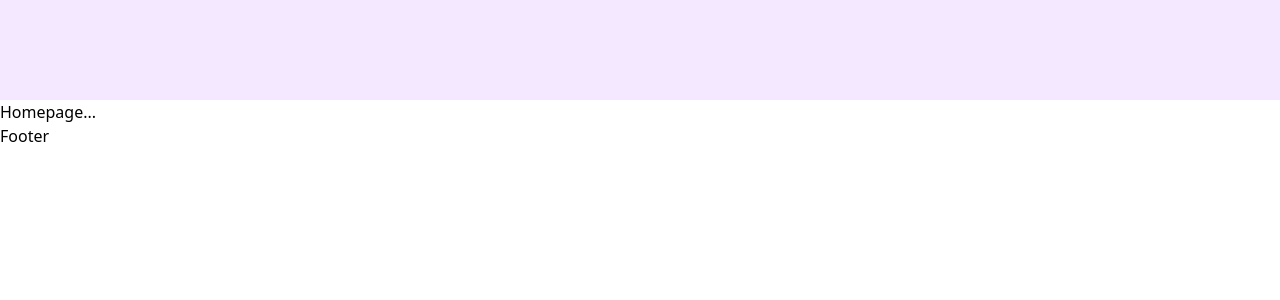
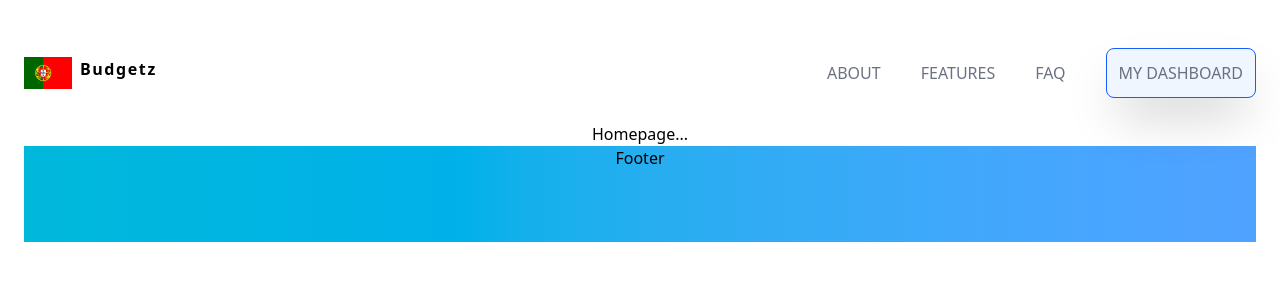
Before and after one commit to Process-Trusters-lisboa/Budgetz, a React (Vite) app: page / in a window 1280 px wide. Shown: the top 300 px of the page. Built offline with nearby package versions, Linux system fonts and the light colour scheme.

Commit message:
implement Navbar

```diff
--- a/src/App.jsx
+++ b/src/App.jsx
@@ -7,7 +7,8 @@ import Homepage from "./pages/Homepage"
 function App() {
   return (
     <>
-      <Navbar />
+    <div className="container relative mx-auto p-6">
+    <Navbar />
       <Routes>
         <Route path="/" element ={<Homepage/>}/>
       </Routes>
@@ -15,6 +16,9 @@ function App() {
 
 
 
+    </div>
+
+
     </>
   );
 }
--- a/src/components/Footer.jsx
+++ b/src/components/Footer.jsx
@@ -2,7 +2,7 @@ import React from 'react'
 
 function Footer() {
   return (
-    <div>Footer</div>
+    <div className='text-center h-24 bg-gradient-to-r from-cyan-500 to-blue-400'>Footer</div>
   )
 }
 
--- a/src/components/Navbar.jsx
+++ b/src/components/Navbar.jsx
@@ -1,13 +1,36 @@
-import React from 'react'
+import React from "react";
+import lisbonImage from "../assets/Lisbon.png";
 
 function Navbar() {
   return (
     <div>
-       <div className="flex justify-around sticky top-0 h-25 py-1 bg-purple-100 gap-2">
+      {/* navbar container */}
+      <div className="flex items-center justify-between space-x-20 my-6">
+        {/* navbar logo */}
+        <div className="z-10 flex space-x-2 font-bold tracking-widest">
+          <img className="h-8" src={lisbonImage} alt="lisbon" />
+          <h1>Budgetz</h1>
         </div>
 
+        <div className="hidden items-center space-x-10 uppercase text-gray-500 md:flex">
+          <p className="hover:text-blue-800 hover:font-bold cursor-pointer">
+            about
+          </p>
+          <p className="hover:text-blue-800 hover:font-bold cursor-pointer">
+            Features
+          </p>
+          <p className="hover:text-blue-800 hover:font-bold cursor-pointer">
+            Faq
+          </p>
+          <button className="uppercase p-3 border bg-blue-50 hover:bg-white border-blue-600 rounded-lg hover:text-blue-800 hover:font-bold cursor-pointer shadow-2xl">
+            My Dashboard
+          </button>
+        </div>
+      </div>
     </div>
-  )
+  );
 }
 
-export default Navbar
+export default Navbar;
+
+// h-15 bg-gradient-to-l from-purple-500 to-blue-300
--- a/src/pages/Homepage.jsx
+++ b/src/pages/Homepage.jsx
@@ -2,7 +2,7 @@ import React from 'react'
 
 function Homepage() {
   return (
-    <div>Homepage...</div>
+    <div className='text-center'>Homepage...</div>
   )
 }
 
```
Also changed, not shown: src/assets/Lisbon.png (added), src/pages/Hero.jsx (added).
